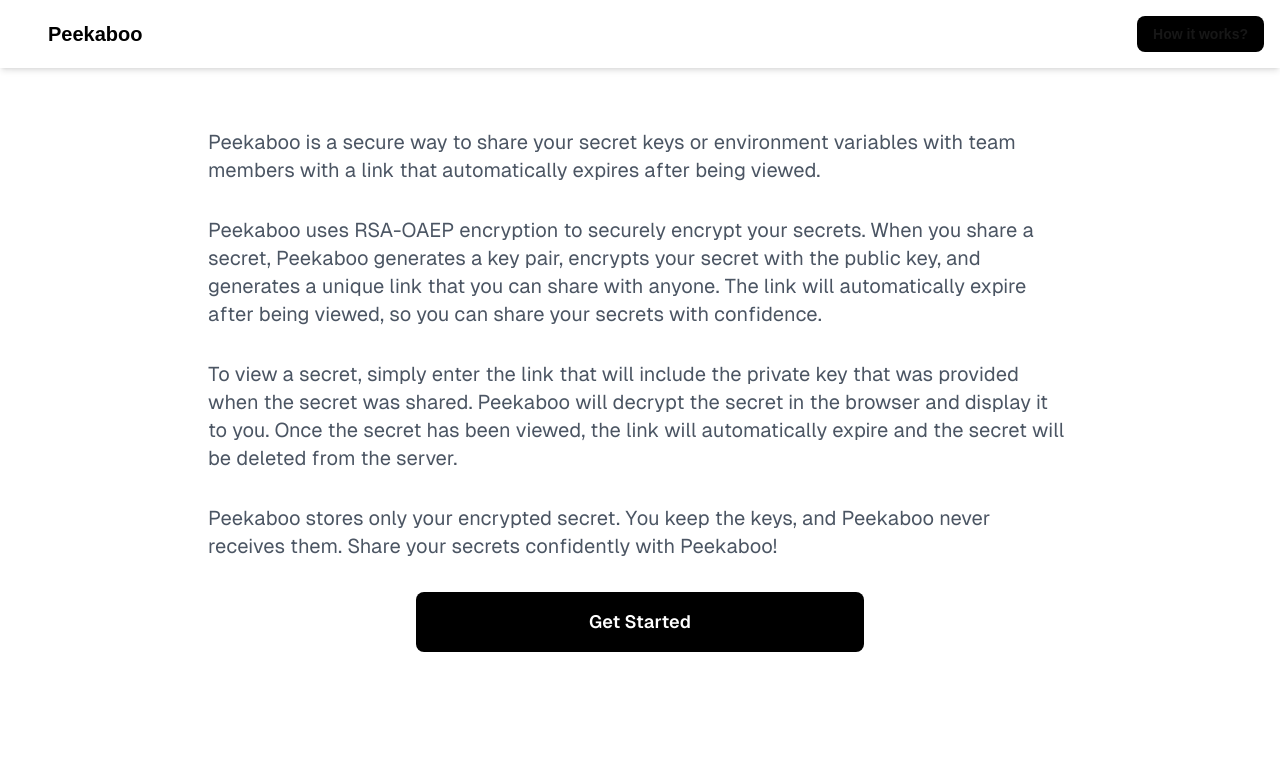
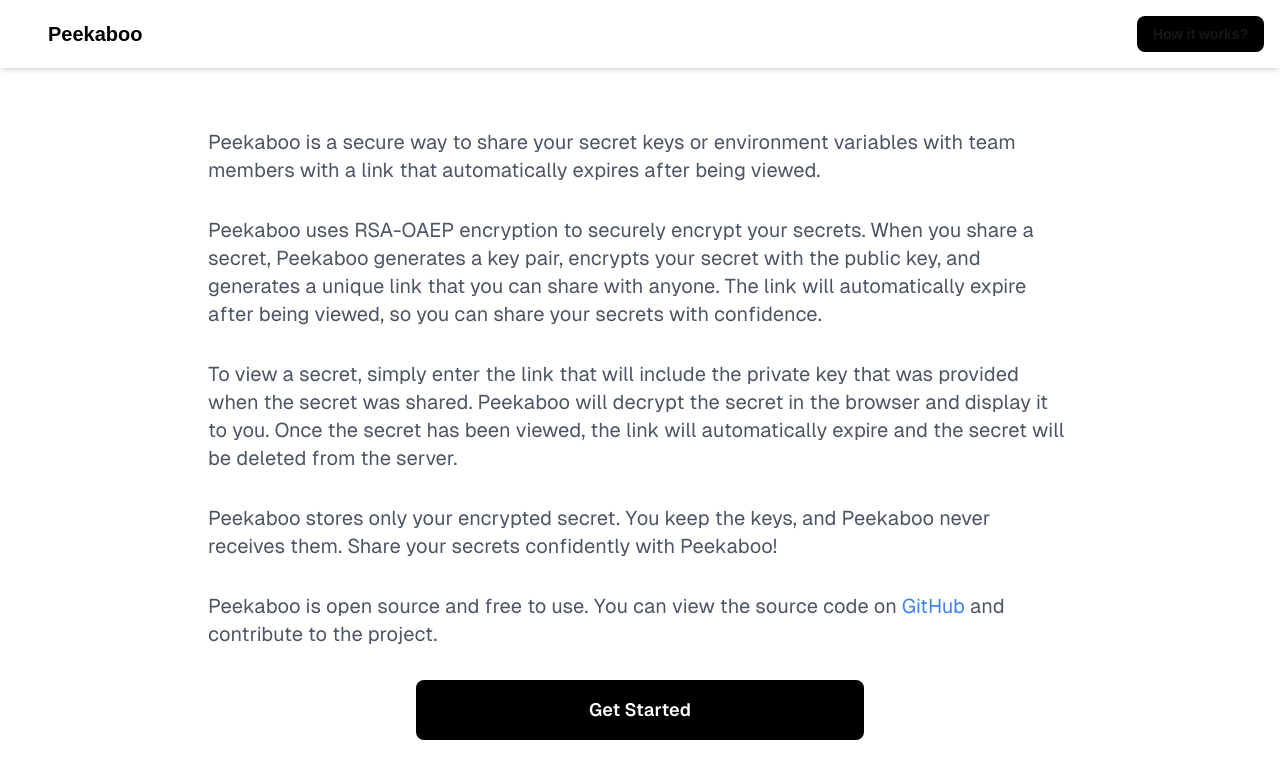
Before and after one commit to stretch0/peekaboo-app, a Next.js app: page /how-it-works in a window 1280 px wide. Shown: the top 778 px of the page. Built offline with nearby package versions, Linux system fonts and the light colour scheme.

Commit message:
Updated how it works

```diff
--- a/app/how-it-works/page.tsx
+++ b/app/how-it-works/page.tsx
@@ -19,6 +19,10 @@
         Peekaboo stores only your encrypted secret. You keep the keys, and Peekaboo never receives them. Share your secrets confidently with Peekaboo!
       </p>
 
+      <p>
+        Peekaboo is open source and free to use. You can view the source code on <a href="https://github.com/stretch0/peekaboo-app" className="text-blue-500 dark:text-blue-400 hover:underline">GitHub</a> and contribute to the project.
+      </p>
+
       <div>
         <Link href="/" className="px-8 py-4 text-lg font-semibold text-white bg-black rounded-lg dark:text-black dark:bg-white dark:hover:bg-gray-100 dark:hover:text-black hover:bg-gray-100 hover:text-black focus:outline-none justify-center items-center flex gap-4 max-w-md mx-auto">
           Get Started
```
